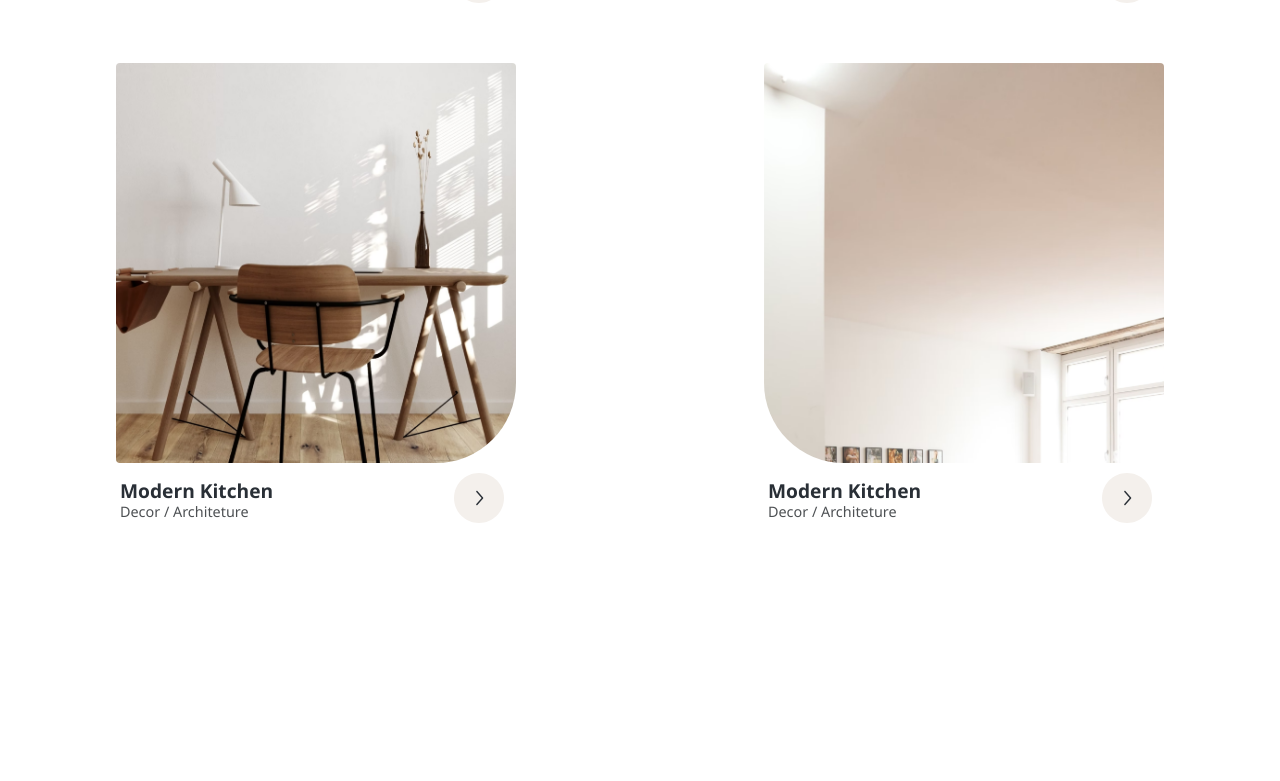
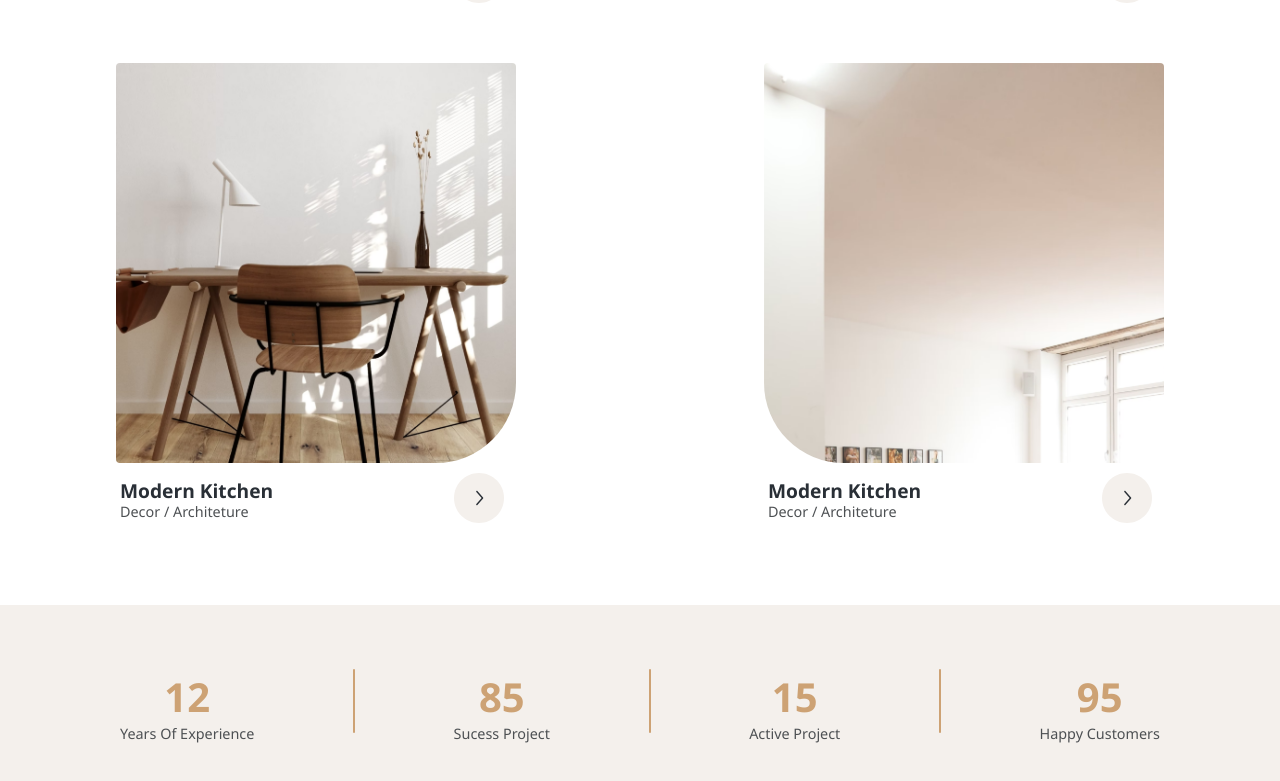
Before and after one commit to Vanderson98/AngularWebFlowWebsite, an Angular app: page / in a window 1280 px wide. Shown: the part 2728-3509 px from the top of the page. Before the commit the page ends 3333 px from the top, so only its background shows below. Built offline with nearby package versions, Linux system fonts and the light colour scheme.

Commit message:
Add counter component

```diff
--- a/src/app/app.component.html
+++ b/src/app/app.component.html
@@ -19,3 +19,5 @@
 <app-client-logo></app-client-logo>
 
 <follow-projects></follow-projects>
+
+<app-counter year="12" text="test"> </app-counter>
--- /dev/null
+++ b/src/app/pages/homepage/Components/counter/counter.component.css
@@ -0,0 +1,44 @@
+.counterBox {
+  background-color: #f4f0ec;
+  width: 100%;
+  margin: 0 auto;
+  padding: 4rem 0;
+}
+
+.counterBox .counterInformations {
+  max-width: 66rem;
+  margin: 0 auto;
+  display: flex;
+  padding: 0 0.5rem;
+  justify-content: space-between;
+}
+
+.counterBox .counterInformations .counterItem {
+  list-style-type: none;
+  display: flex;
+  flex-direction: column;
+  align-items: center;
+  justify-content: space-around;
+  height: 4rem;
+}
+
+.counterBox .counterInformations .counterItem .number {
+  font-size: 2.5rem;
+  font-weight: 600;
+  color: #cda274;
+}
+
+.counterBox .counterInformations .counterItem .text {
+  font-size: 0.9rem;
+  font-weight: 500;
+  text-transform: capitalize;
+  color: #4d5053;
+}
+
+.counterBox .counterInformations .counterItem .bar {
+  font-size: 2rem;
+  height: 80px;
+  width: 2px;
+  border-radius: 0.5rem;
+  background-color: #cda274;
+}
--- /dev/null
+++ b/src/app/pages/homepage/Components/counter/counter.component.html
@@ -0,0 +1,8 @@
+<section class="counterBox">
+  <ul class="counterInformations">
+    <li class="counterItem" *ngFor="let item of counterInformations">
+      <span class="number">{{ item.Year }}</span>
+      <span class="text {{ item.Class }}">{{ item.Text }}</span>
+    </li>
+  </ul>
+</section>
--- /dev/null
+++ b/src/app/pages/homepage/Components/counter/counter.component.ts
@@ -0,0 +1,43 @@
+import { Component, Input } from '@angular/core';
+import { CounterInterface } from './counterObj';
+
+@Component({
+  selector: 'app-counter',
+  templateUrl: './counter.component.html',
+  styleUrl: './counter.component.css',
+})
+export class CounterComponent {
+  counterInformations: CounterInterface[] = [
+    {
+      Year: 12,
+      Text: 'Years of experience',
+    },
+    {
+      Year: null,
+      Text: '',
+      Class: 'bar',
+    },
+    {
+      Year: 85,
+      Text: 'Sucess project',
+    },
+    {
+      Year: null,
+      Text: '',
+      Class: 'bar',
+    },
+    {
+      Year: 15,
+      Text: 'Active Project',
+    },
+    {
+      Year: null,
+      Text: '',
+      Class: 'bar',
+    },
+    {
+      Year: 95,
+      Text: 'Happy customers',
+    },
+  ];
+}
--- /dev/null
+++ b/src/app/pages/homepage/Components/counter/counterObj.ts
@@ -0,0 +1,5 @@
+export interface CounterInterface {
+  Year: number | null;
+  Text: string;
+  Class?: string | null;
+}
--- a/src/app/pages/homepage/homepage.module.ts
+++ b/src/app/pages/homepage/homepage.module.ts
@@ -10,6 +10,7 @@ import { CommentaryComponent } from './Components/commentary/commentary.componen
 import { CardsCommentaryComponent } from './Components/commentary/cards/cards.component';
 import { ClientLogoComponent } from './Components/client-logo/client-logo.component';
 import { FollowProjectsComponent } from './Components/follow-projects/follow-projects.component';
+import { CounterComponent } from './Components/counter/counter.component';
 
 @NgModule({
   declarations: [
@@ -22,6 +23,7 @@ import { FollowProjectsComponent } from './Components/follow-projects/follow-pro
     CardsCommentaryComponent,
     ClientLogoComponent,
     FollowProjectsComponent,
+    CounterComponent,
   ], // Declarations components
   exports: [
     HeaderMenuComponent,
@@ -33,6 +35,7 @@ import { FollowProjectsComponent } from './Components/follow-projects/follow-pro
     CardsCommentaryComponent,
     ClientLogoComponent,
     FollowProjectsComponent,
+    CounterComponent,
   ], // Exports components to app.module
   imports: [CommonModule],
 })
```
